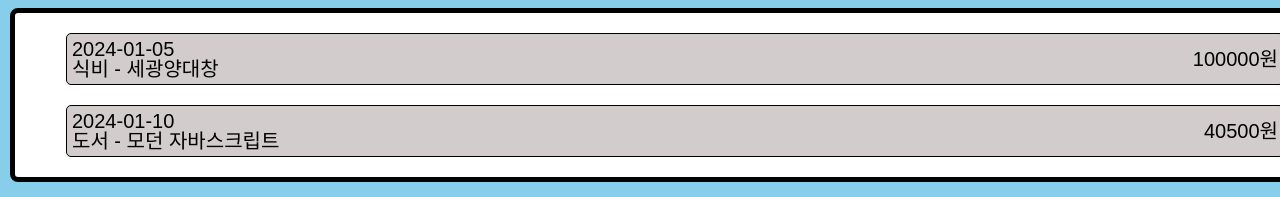
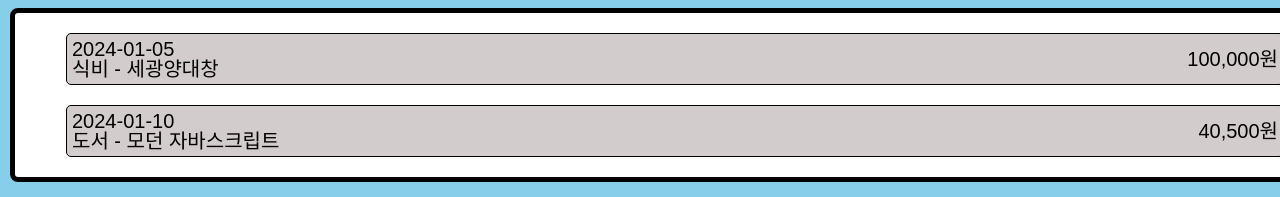
Before and after one commit to ghastlymouse/react_assignment2, a React (Vite) app: page / in a window 1280 px wide. Shown: the part 307-504 px from the top of the page. Built offline with nearby package versions, Linux system fonts and the light colour scheme; a web font is replaced by a local one.

Commit message:
천단위 구분기호

```diff
--- a/src/components/ExpenseItem.jsx
+++ b/src/components/ExpenseItem.jsx
@@ -30,7 +30,7 @@ const ExpenseItem = ({ expense }) => {
             </div>
             <div>
                 <StSpan>
-                    {amount}원
+                    {amount.toLocaleString()}원
                 </StSpan>
             </div>
         </StDiv>
```
